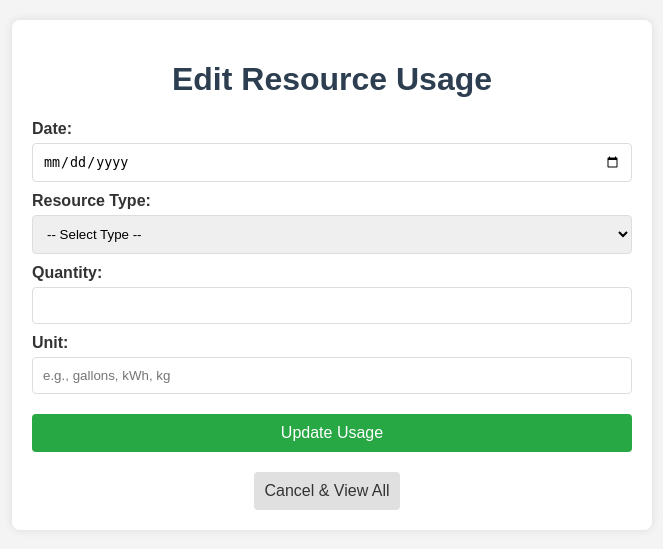
After one commit to GeoffreyVanderMerwe/bookapp, a Flask app: template brewery_sustainability_app/templates/edit_resource.html in a window 1280 px wide. The commit adds this page. Shown: the top 549 px of the page, without its empty margins (308-971 px from the left). Run offline with Flask 3, Linux system fonts and the light colour scheme; the template is opened without the code that fills it, so the values that code supplies are empty.

Commit message:
feat: Add Edit and Delete functionality for Resource Tracking
Extends the Resource Tracking feature to include full CRUD capabilities
for resource usage entries.

Key changes:
- UI Enhancements:
    - Added "Edit" and "Delete" buttons to each entry on the 'View All Usage Data' page (`view_resources.html`).
    - Included a JavaScript confirmation dialog for delete operations.
- Edit Functionality:
    - Created `edit_resource.html` template for modifying existing entries.
    - Implemented `GET /edit_resource/<id>` route to pre-fill the edit form.
    - Implemented `POST /edit_resource/<id>` route to validate and save updates to the database.
- Delete Functionality:
    - Implemented `POST /delete_resource/<id>` route to remove entries from the database.
- Error Handling:
    - Both edit and delete operations include error handling and user feedback via flash messages.
    - Routes use `get_or_404` for robust handling of non-existent entry IDs.
- Documentation:
    - Updated `README.md` to describe the new edit and delete capabilities.

Note: Unit tests for these new CRUD operations were planned but skipped due to issues encountered during development. These should be addressed in future work.

```diff
--- a/brewery_sustainability_app/app.py
+++ b/brewery_sustainability_app/app.py
@@ -100,6 +100,78 @@ def view_resources():
     return render_template('view_resources.html', resources=all_resources)
 
 
+@app.route('/edit_resource/<int:id>', methods=['GET', 'POST'])
+def edit_resource(id):
+    resource_to_edit = ResourceUsage.query.get_or_404(id) # get_or_404 is convenient
+
+    if request.method == 'POST':
+        form_data_for_template = request.form # Preserve form data for re-rendering on error
+        date_str = request.form.get('date')
+        resource_type = request.form.get('resource_type')
+        quantity_str = request.form.get('quantity')
+        unit = request.form.get('unit')
+
+        # Validation (similar to add_resource)
+        if not date_str:
+            flash('Date is required.', 'error')
+            return render_template('edit_resource.html', resource=resource_to_edit, form_data=form_data_for_template), 400
+        try:
+            entry_date = datetime.datetime.strptime(date_str, '%Y-%m-%d').date()
+        except ValueError:
+            flash('Invalid date format. Please use YYYY-MM-DD.', 'error')
+            return render_template('edit_resource.html', resource=resource_to_edit, form_data=form_data_for_template), 400
+
+        if not resource_type:
+            flash('Resource type is required.', 'error')
+            return render_template('edit_resource.html', resource=resource_to_edit, form_data=form_data_for_template), 400
+
+        if not quantity_str:
+            flash('Quantity is required.', 'error')
+            return render_template('edit_resource.html', resource=resource_to_edit, form_data=form_data_for_template), 400
+        try:
+            quantity = float(quantity_str)
+            if quantity <= 0:
+                flash('Quantity must be a positive number.', 'error')
+                return render_template('edit_resource.html', resource=resource_to_edit, form_data=form_data_for_template), 400
+        except ValueError:
+            flash('Quantity must be a valid number.', 'error')
+            return render_template('edit_resource.html', resource=resource_to_edit, form_data=form_data_for_template), 400
+
+        if not unit or len(unit.strip()) == 0:
+            flash('Unit is required and cannot be empty.', 'error')
+            return render_template('edit_resource.html', resource=resource_to_edit, form_data=form_data_for_template), 400
+
+        # If all validation passes:
+        try:
+            resource_to_edit.date = entry_date
+            resource_to_edit.resource_type = resource_type
+            resource_to_edit.quantity = quantity
+            resource_to_edit.unit = unit.strip()
+
+            db.session.commit()
+            flash('Resource usage updated successfully!', 'success')
+            return redirect(url_for('view_resources'))
+        except Exception as e:
+            db.session.rollback()
+            app.logger.error(f"Database error when updating resource ID {id}: {e}")
+            flash('An error occurred while updating the data. Please try again.', 'error')
+            # Pass original resource and current (failed) form data back to template
+            return render_template('edit_resource.html', resource=resource_to_edit, form_data=form_data_for_template), 500
+
+    # For GET request, render the form with the existing resource data
+    return render_template('edit_resource.html', resource=resource_to_edit, form_data=None)
+@app.route('/delete_resource/<int:id>', methods=['POST'])
+def delete_resource(id):
+    resource_to_delete = ResourceUsage.query.get_or_404(id) # Fetches or returns 404 if not found
+    try:
+        db.session.delete(resource_to_delete)
+        db.session.commit()
+        flash('Resource usage entry deleted successfully!', 'success')
+    except Exception as e:
+        db.session.rollback()
+        app.logger.error(f"Error deleting resource ID {id}: {e}")
+        flash('An error occurred while deleting the entry. Please try again.', 'error')
+    return redirect(url_for('view_resources'))
 # --- CLI Commands ---
 @app.cli.command("init-db")
 def init_db_command():
--- /dev/null
+++ b/brewery_sustainability_app/templates/edit_resource.html
@@ -0,0 +1,80 @@
+<!doctype html>
+<html lang="en">
+  <head>
+    <meta charset="utf-8">
+    <meta name="viewport" content="width=device-width, initial-scale=1, shrink-to-fit=no">
+    <title>Edit Resource Usage - Brewery Sustainability</title>
+    <style>
+      body { font-family: sans-serif; margin: 20px; background-color: #f4f4f4; color: #333; }
+      .container { background-color: #fff; padding: 20px; border-radius: 8px; box-shadow: 0 0 10px rgba(0,0,0,0.1); max-width: 600px; margin: auto; }
+      h1 { color: #2c3e50; text-align: center;}
+      label { display: block; margin-top: 10px; font-weight: bold; }
+      input[type="text"], input[type="number"], input[type="date"], select {
+        width: 100%;
+        padding: 10px; margin-top: 5px; border-radius: 4px; border: 1px solid #ddd;
+        box-sizing: border-box;
+      }
+      input[type="submit"] {
+        background-color: #28a745; /* Green for update */
+        color: white; padding: 10px 20px; border: none; border-radius: 4px;
+        cursor: pointer; font-size: 16px; margin-top: 20px; width: 100%;
+      }
+      input[type="submit"]:hover { background-color: #218838; }
+      .nav-link { display: inline-block; margin-top: 20px; padding: 10px; background-color: #e0e0e0; text-decoration: none; color: #333; border-radius: 4px; margin-right: 10px;}
+      .nav-link:hover { background-color: #d0d0d0; }
+      .nav-container { text-align: center; }
+      /* Flash message styles */
+      .flashes { list-style-type: none; padding: 0; margin: 1em 0; }
+      .flashes li { padding: 0.75em 1.25em; margin-bottom: 1rem; border: 1px solid transparent; border-radius: 0.25rem; }
+      .flashes .success { color: #155724; background-color: #d4edda; border-color: #c3e6cb; }
+      .flashes .error { color: #721c24; background-color: #f8d7da; border-color: #f5c6cb; }
+    </style>
+  </head>
+  <body>
+    <div class="container">
+      <h1>Edit Resource Usage</h1>
+
+      {% with messages = get_flashed_messages(with_categories=true) %}
+        {% if messages %}
+          <ul class="flashes">
+          {% for category, message in messages %}
+            <li class="{{ category }}">{{ message }}</li>
+          {% endfor %}
+          </ul>
+        {% endif %}
+      {% endwith %}
+
+      {# Ensure 'resource' object is passed to this template #}
+      {# The 'form_data' variable will be used if validation fails on POST #}
+      {# On initial GET, 'resource' provides the values. On POST error, 'form_data' does. #}
+      <form method="POST" action="{{ url_for('edit_resource', id=resource.id if resource else form_data.id) }}">
+        <label for="date">Date:</label>
+        <input type="date" id="date" name="date"
+               value="{{ form_data.get('date') if form_data else resource.date.strftime('%Y-%m-%d') }}" required>
+
+        <label for="resource_type">Resource Type:</label>
+        <select id="resource_type" name="resource_type" required>
+          <option value="">-- Select Type --</option>
+          {% set current_type = form_data.get('resource_type') if form_data else resource.resource_type %}
+          <option value="Water" {% if current_type == 'Water' %}selected{% endif %}>Water</option>
+          <option value="Energy" {% if current_type == 'Energy' %}selected{% endif %}>Energy</option>
+          <option value="Raw Material" {% if current_type == 'Raw Material' %}selected{% endif %}>Raw Material</option>
+          <option value="Other" {% if current_type == 'Other' %}selected{% endif %}>Other</option>
+        </select>
+
+        <label for="quantity">Quantity:</label>
+        <input type="number" id="quantity" name="quantity" step="any"
+               value="{{ form_data.get('quantity') if form_data else resource.quantity }}" required>
+
+        <label for="unit">Unit:</label>
+        <input type="text" id="unit" name="unit"
+               value="{{ form_data.get('unit') if form_data else resource.unit }}" required placeholder="e.g., gallons, kWh, kg">
+
+        <input type="submit" value="Update Usage">
+      </form>
+      <div class="nav-container">
+        <a href="{{ url_for('view_resources') }}" class="nav-link">Cancel & View All</a>
+      </div>
+    </div>
+  </body>
+</html>
```
Also changed, not shown: brewery_sustainability_app/templates/view_resources.html (+11 -1 lines), README.md, 1 other file.
